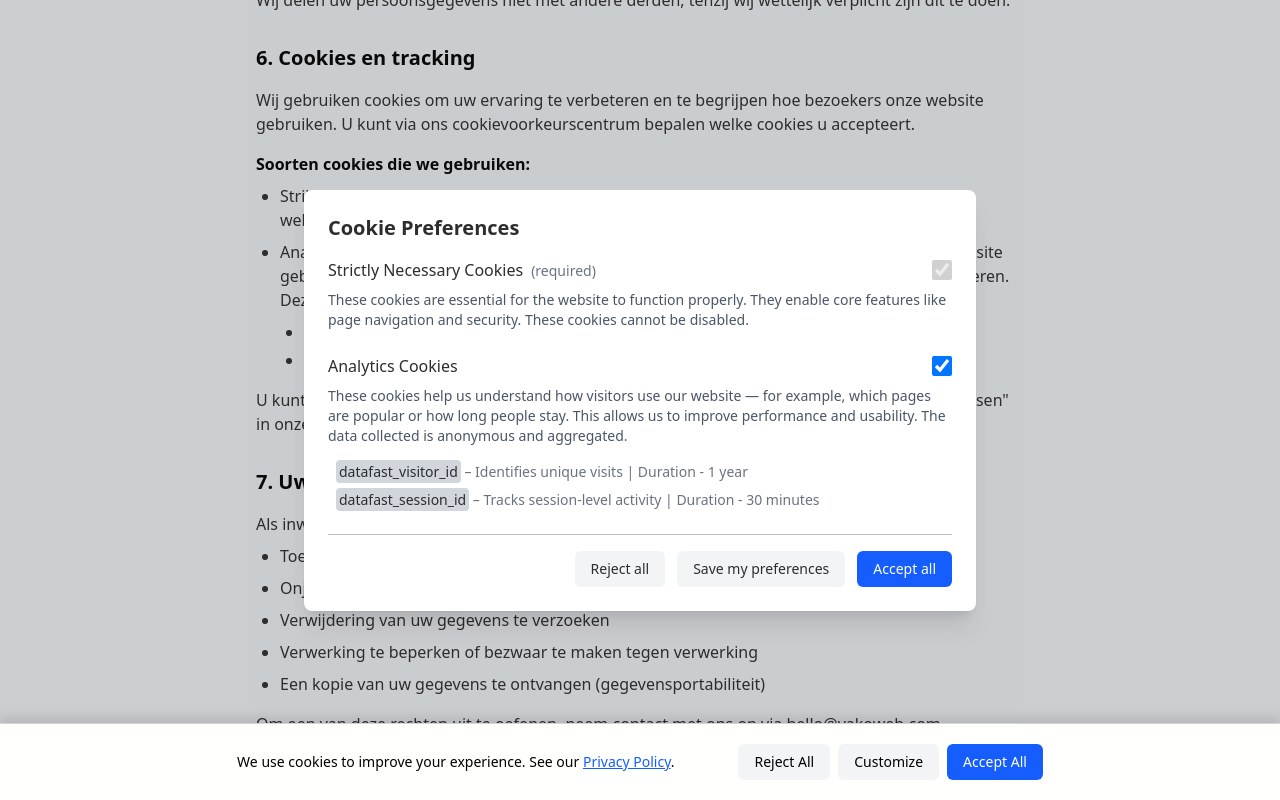
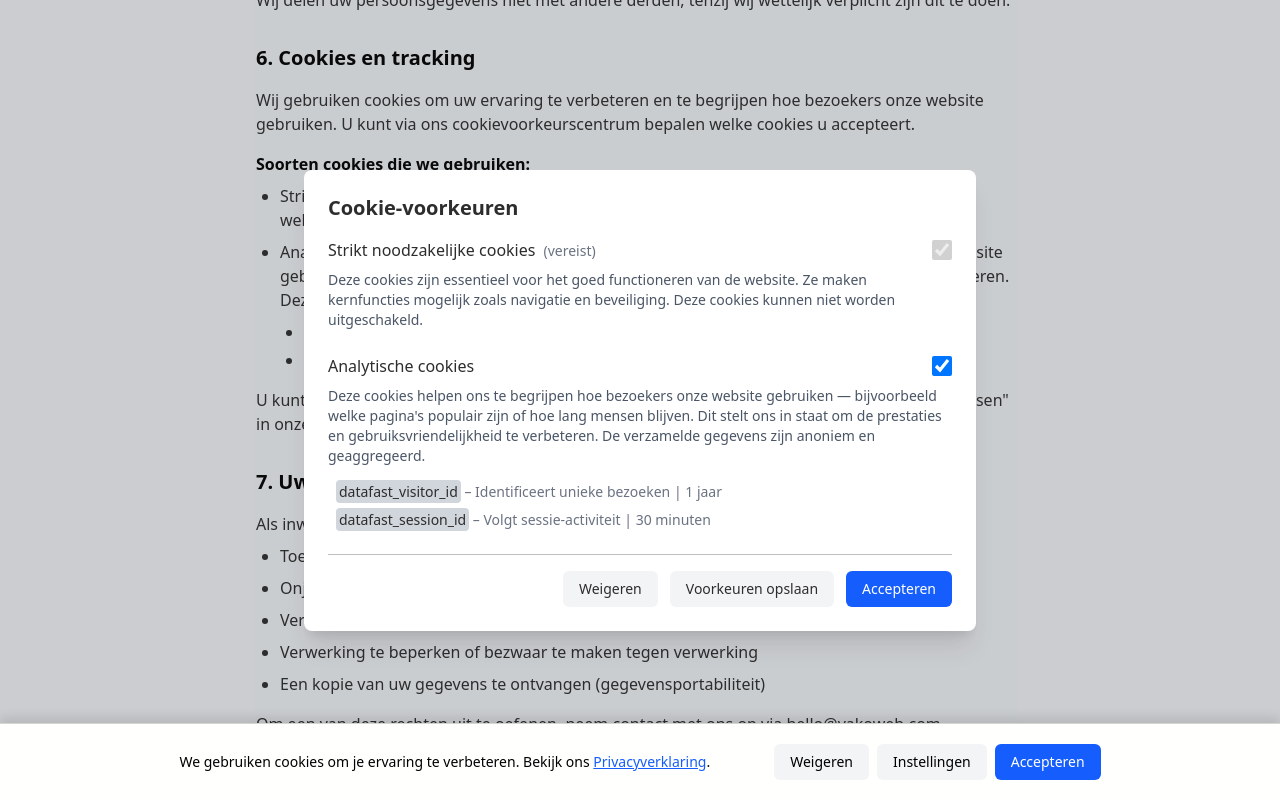
Before and after one commit to nazaruys/yakoweb, a Next.js app: page /privacyverklaring in a window 1280 px wide. Both pictures are taken after a click on the button "hier klikken om uw cookievoorkeuren te beheren". Shown: the part 1264-2064 px from the top of the page. Built offline with nearby package versions, Linux system fonts and the light colour scheme.

Commit message:
Translated and optimized CookieBanner

```diff
--- a/app/components/CookieBanner.js
+++ b/app/components/CookieBanner.js
@@ -1,12 +1,14 @@
 "use client";
 
 import { useState, useEffect } from 'react';
+import { useTranslations } from 'next-intl';
 import CookiePreferencesModal from './CookiePreferencesModal';
 import { setCookieConsent, hasCookieConsent } from '../utils/cookieConsent';
 
 export default function CookieBanner() {
   const [isModalOpen, setIsModalOpen] = useState(false);
   const [isVisible, setIsVisible] = useState(false);
+  const t = useTranslations('cookies.banner');
 
   useEffect(() => {
     // Show banner only if consent hasn't been given
@@ -25,7 +27,11 @@ export default function CookieBanner() {
 
   const handleModalClose = () => {
     setIsModalOpen(false);
-    setIsVisible(false); // Hide banner when modal is closed (preferences were saved)
+  };
+
+  const handlePreferencesSave = () => {
+    setIsModalOpen(false);
+    setIsVisible(false);
   };
 
   if (!isVisible) return null;
@@ -33,34 +39,34 @@ export default function CookieBanner() {
   return (
     <>
       <div
-        className="fixed flex flex-row justify-center items-center bottom-0 z-50 w-full bg-SecondaryBackground gap-x-16 py-5 border-t border-dark/20 text-sm text-black"
+        className="fixed flex lg:flex-row flex-col justify-center items-center bottom-0 z-50 w-full bg-SecondaryBackground px-4 lg:px-8 py-4 lg:py-5 border-t border-dark/20 text-sm text-black gap-4 lg:gap-x-16"
         style={{ boxShadow: '0 -6px 10px rgba(0, 0, 0, 0.1)' }}
       >
-        <p className="">
-          We use cookies to improve your experience. See our{' '}
-          <a href="/privacy-policy" className="underline text-blue-600 hover:text-blue-800">
-            Privacy Policy
+        <p className="text-center lg:text-left">
+          {t('message')}{' '}
+          <a href={t('privacyPath')} className="underline text-blue-600 hover:text-blue-800">
+            {t('privacyLink')}
           </a>
           .
         </p>
-        <div className="flex justify-end gap-2">
+        <div className="flex flex-col-reverse lg:flex-row gap-2 w-full lg:w-auto">
           <button
             onClick={handleRejectAll}
-            className="px-4 py-2 rounded-md text-sm bg-gray-100 hover:bg-gray-200"
+            className="cursor-pointer px-4 py-2 rounded-md text-sm bg-gray-100 hover:bg-gray-200 w-full lg:w-auto"
           >
-            Reject All
+            {t('rejectAll')}
           </button>
           <button
             onClick={() => setIsModalOpen(true)}
-            className="px-4 py-2 rounded-md text-sm bg-gray-100 hover:bg-gray-200"
+            className="cursor-pointer px-4 py-2 rounded-md text-sm bg-gray-100 hover:bg-gray-200 w-full lg:w-auto"
           >
-            Customize
+            {t('customize')}
           </button>
           <button
             onClick={handleAcceptAll}
-            className="px-4 py-2 rounded-md text-sm bg-blue-600 text-white hover:bg-blue-700"
+            className="cursor-pointer px-4 py-2 rounded-md text-sm bg-blue-600 text-white hover:bg-blue-700 w-full lg:w-auto"
           >
-            Accept All
+            {t('acceptAll')}
           </button>
         </div>
       </div>
@@ -68,7 +74,7 @@ export default function CookieBanner() {
       <CookiePreferencesModal
         isOpen={isModalOpen}
         onClose={handleModalClose}
-        onSave={handleModalClose}
+        onSave={handlePreferencesSave}
       />
     </>
   );
--- a/app/components/CookiePreferencesModal.js
+++ b/app/components/CookiePreferencesModal.js
@@ -1,12 +1,14 @@
 "use client";
 
 import { useState, useEffect } from 'react';
+import { useTranslations } from 'next-intl';
 import { setCookieConsent, getCookieConsent } from '../utils/cookieConsent';
 
 export default function CookiePreferencesModal({ isOpen, onClose, onSave }) {
   const [preferences, setPreferences] = useState({
     analytics: true
   });
+  const t = useTranslations('cookies.preferences');
 
   useEffect(() => {
     // Load existing preferences when modal opens
@@ -22,19 +24,19 @@ export default function CookiePreferencesModal({ isOpen, onClose, onSave }) {
 
   const handleSave = () => {
     setCookieConsent(preferences);
-    onClose();
+    onSave();
   };
 
   const handleAcceptAll = () => {
     const allEnabled = { analytics: true };
     setCookieConsent(allEnabled);
-    onClose();
+    onSave();
   };
 
   const handleRejectAll = () => {
     const allDisabled = { analytics: false };
     setCookieConsent(allDisabled);
-    onClose();
+    onSave();
   };
 
   if (!isOpen) return null;
@@ -48,67 +50,77 @@ export default function CookiePreferencesModal({ isOpen, onClose, onSave }) {
         className="bg-white rounded-lg p-6 max-w-2xl w-full mx-4 shadow-xl"
         onClick={(e) => e.stopPropagation()}
       >
-        <h2 className="text-xl font-semibold mb-4">Cookie Preferences</h2>
+        <h2 className="text-xl font-semibold mb-4">{t('title')}</h2>
 
         <div className="space-y-6">
           {/* Strictly Necessary Cookies */}
           <div className="space-y-2">
             <div className="flex items-center justify-between">
               <label className="font-medium text-dark">
-                Strictly Necessary Cookies
-                <span className="text-gray-500 text-sm ml-2">(required)</span>
+                {t('necessary.title')}
+                <span className="text-gray-500 text-sm ml-2">{t('necessary.required')}</span>
               </label>
               <input
                 type="checkbox"
                 checked={true}
                 disabled
-                className="h-5 w-5 rounded border-gray-300"
+                className="h-5 w-5 rounded border-gray-300 cursor-not-allowed"
               />
             </div>
             <p className="text-gray-600 text-sm">
-              These cookies are essential for the website to function properly. They enable core features like page navigation and security. These cookies cannot be disabled.
+              {t('necessary.description')}
             </p>
           </div>
 
           {/* Analytics Cookies */}
           <div className="space-y-2">
             <div className="flex items-center justify-between">
-              <label className="font-medium text-dark">Analytics Cookies</label>
+              <label className="font-medium text-dark">{t('analytics.title')}</label>
               <input
                 type="checkbox"
                 checked={preferences.analytics}
                 onChange={(e) => setPreferences({ ...preferences, analytics: e.target.checked })}
-                className="h-5 w-5 rounded border-gray-300"
+                className="h-5 w-5 rounded border-gray-300 cursor-pointer"
               />
             </div>
             <p className="text-gray-600 text-sm">
-              These cookies help us understand how visitors use our website — for example, which pages are popular or how long people stay. This allows us to improve performance and usability. The data collected is anonymous and aggregated.
+              {t('analytics.description')}
             </p>
             <div className="flex flex-col text-sm text-gray-500 pl-2 gap-2 pt-2">
-              <p><span className="text-dark bg-gray-300 px-[3px] py-[2px] rounded-sm">datafast_visitor_id</span> – Identifies unique visits | Duration - 1 year</p>
-              <p><span className="text-dark bg-gray-300 px-[3px] py-[2px] rounded-sm">datafast_session_id</span> – Tracks session-level activity | Duration - 30 minutes</p>
+              <p>
+                <span className="text-dark bg-gray-300 px-[3px] py-[2px] rounded-sm">
+                  {t('analytics.cookies.visitor.name')}
+                </span>
+                {' – '}{t('analytics.cookies.visitor.description')}{' | '}{t('analytics.cookies.visitor.duration')}
+              </p>
+              <p>
+                <span className="text-dark bg-gray-300 px-[3px] py-[2px] rounded-sm">
+                  {t('analytics.cookies.session.name')}
+                </span>
+                {' – '}{t('analytics.cookies.session.description')}{' | '}{t('analytics.cookies.session.duration')}
+              </p>
             </div>
           </div>
         </div>
 
-        <div className="flex justify-end gap-3 mt-6 pt-4 border-t border-dark/30">
+        <div className="flex flex-col sm:flex-row justify-end gap-3 mt-6 pt-4 border-t border-dark/30">
           <button
             onClick={handleRejectAll}
-            className="px-4 py-2 rounded-md text-sm bg-gray-100 hover:bg-gray-200"
+            className="cursor-pointer px-4 py-2 rounded-md text-sm bg-gray-100 hover:bg-gray-200 w-full sm:w-auto"
           >
-            Reject all
+            {t('buttons.rejectAll')}
           </button>
           <button
             onClick={handleSave}
-            className="px-4 py-2 rounded-md text-sm bg-gray-100 hover:bg-gray-200"
+            className="cursor-pointer px-4 py-2 rounded-md text-sm bg-gray-100 hover:bg-gray-200 w-full sm:w-auto"
           >
-            Save my preferences
+            {t('buttons.savePreferences')}
           </button>
           <button
             onClick={handleAcceptAll}
-            className="px-4 py-2 rounded-md text-sm bg-blue-600 text-white hover:bg-blue-700"
+            className="cursor-pointer px-4 py-2 rounded-md text-sm bg-blue-600 text-white hover:bg-blue-700 w-full sm:w-auto"
           >
-            Accept all
+            {t('buttons.acceptAll')}
           </button>
         </div>
       </div>
--- a/app/privacy-policy/page.js
+++ b/app/privacy-policy/page.js
@@ -135,7 +135,7 @@ export default function PrivacyPolicy() {
 
             <div className="mt-12 pt-8 border-t border-dark/30">
               <p className="text-sm text-dark">
-                Last updated: 07/07/2025
+                Last updated: 07/11/2025
               </p>
             </div>
           </div>
--- a/app/privacyverklaring/page.js
+++ b/app/privacyverklaring/page.js
@@ -138,7 +138,7 @@ export default function Privacyverklaring() {
 
             <div className="mt-12 pt-8 border-t border-dark/30">
             <p className="text-sm text-dark">
-                Laatst bijgewerkt: 07/07/2025
+                Laatst bijgewerkt: 07/11/2025
             </p>
             </div>
         </div>
--- a/messages/en.json
+++ b/messages/en.json
@@ -214,5 +214,44 @@
 			"sessionUsed": "This session has already been used",
 			"supportContact": "Please contact support if you made a purchase, but weren't redirected to the form."
 		}
+	},
+	"cookies": {
+		"banner": {
+			"message": "We use cookies to improve your experience. See our",
+			"privacyLink": "Privacy Policy",
+			"privacyPath": "/privacy-policy#cookies-tracking",
+			"rejectAll": "Reject All",
+			"customize": "Customize",
+			"acceptAll": "Accept All"
+		},
+		"preferences": {
+			"title": "Cookie Preferences",
+			"necessary": {
+				"title": "Strictly Necessary Cookies",
+				"required": "(required)",
+				"description": "These cookies are essential for the website to function properly. They enable core features like page navigation and security. These cookies cannot be disabled."
+			},
+			"analytics": {
+				"title": "Analytics Cookies",
+				"description": "These cookies help us understand how visitors use our website — for example, which pages are popular or how long people stay. This allows us to improve performance and usability. The data collected is anonymous and aggregated.",
+				"cookies": {
+					"visitor": {
+						"name": "datafast_visitor_id",
+						"description": "Identifies unique visits",
+						"duration": "1 year"
+					},
+					"session": {
+						"name": "datafast_session_id",
+						"description": "Tracks session-level activity",
+						"duration": "30 minutes"
+					}
+				}
+			},
+			"buttons": {
+				"rejectAll": "Reject All",
+				"savePreferences": "Save my preferences",
+				"acceptAll": "Accept All"
+			}
+		}
 	}
 }
--- a/messages/nl.json
+++ b/messages/nl.json
@@ -214,5 +214,44 @@
 			"sessionUsed": "Deze sessie is al gebruikt",
 			"supportContact": "Neem contact op met de support als je een aankoop hebt gedaan, maar niet bent doorgestuurd naar het formulier."
 		}
+	},
+	"cookies": {
+		"banner": {
+			"message": "We gebruiken cookies om je ervaring te verbeteren. Bekijk ons",
+			"privacyLink": "Privacyverklaring",
+			"privacyPath": "/privacyverklaring#cookies-tracking",
+			"rejectAll": "Weigeren",
+			"customize": "Instellingen",
+			"acceptAll": "Accepteren"
+		},
+		"preferences": {
+			"title": "Cookie-voorkeuren",
+			"necessary": {
+				"title": "Strikt noodzakelijke cookies",
+				"required": "(vereist)",
+				"description": "Deze cookies zijn essentieel voor het goed functioneren van de website. Ze maken kernfuncties mogelijk zoals navigatie en beveiliging. Deze cookies kunnen niet worden uitgeschakeld."
+			},
+			"analytics": {
+				"title": "Analytische cookies",
+				"description": "Deze cookies helpen ons te begrijpen hoe bezoekers onze website gebruiken — bijvoorbeeld welke pagina's populair zijn of hoe lang mensen blijven. Dit stelt ons in staat om de prestaties en gebruiksvriendelijkheid te verbeteren. De verzamelde gegevens zijn anoniem en geaggregeerd.",
+				"cookies": {
+					"visitor": {
+						"name": "datafast_visitor_id",
+						"description": "Identificeert unieke bezoeken",
+						"duration": "1 jaar"
+					},
+					"session": {
+						"name": "datafast_session_id",
+						"description": "Volgt sessie-activiteit",
+						"duration": "30 minuten"
+					}
+				}
+			},
+			"buttons": {
+				"rejectAll": "Weigeren",
+				"savePreferences": "Voorkeuren opslaan",
+				"acceptAll": "Accepteren"
+			}
+		}
 	}
 }
```
